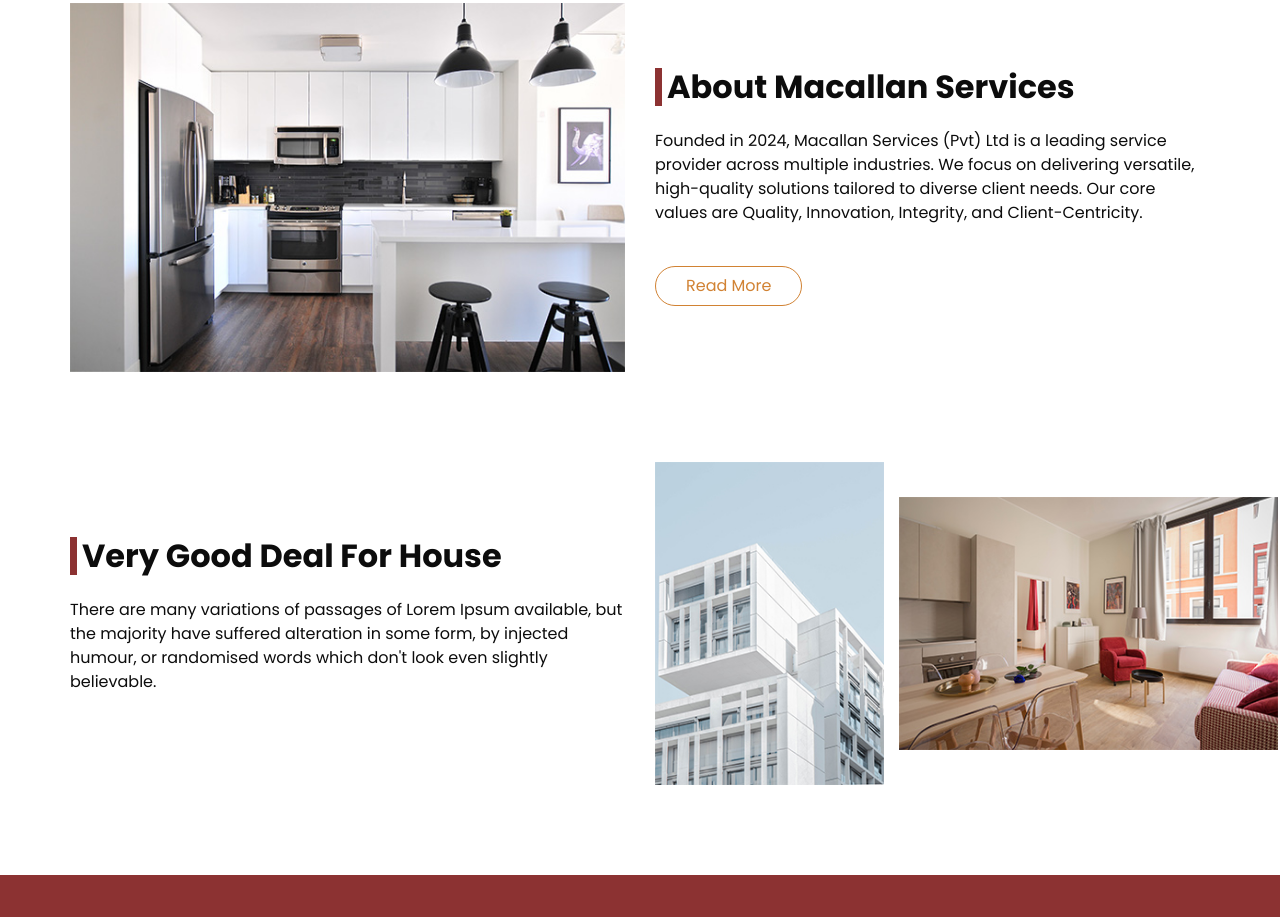
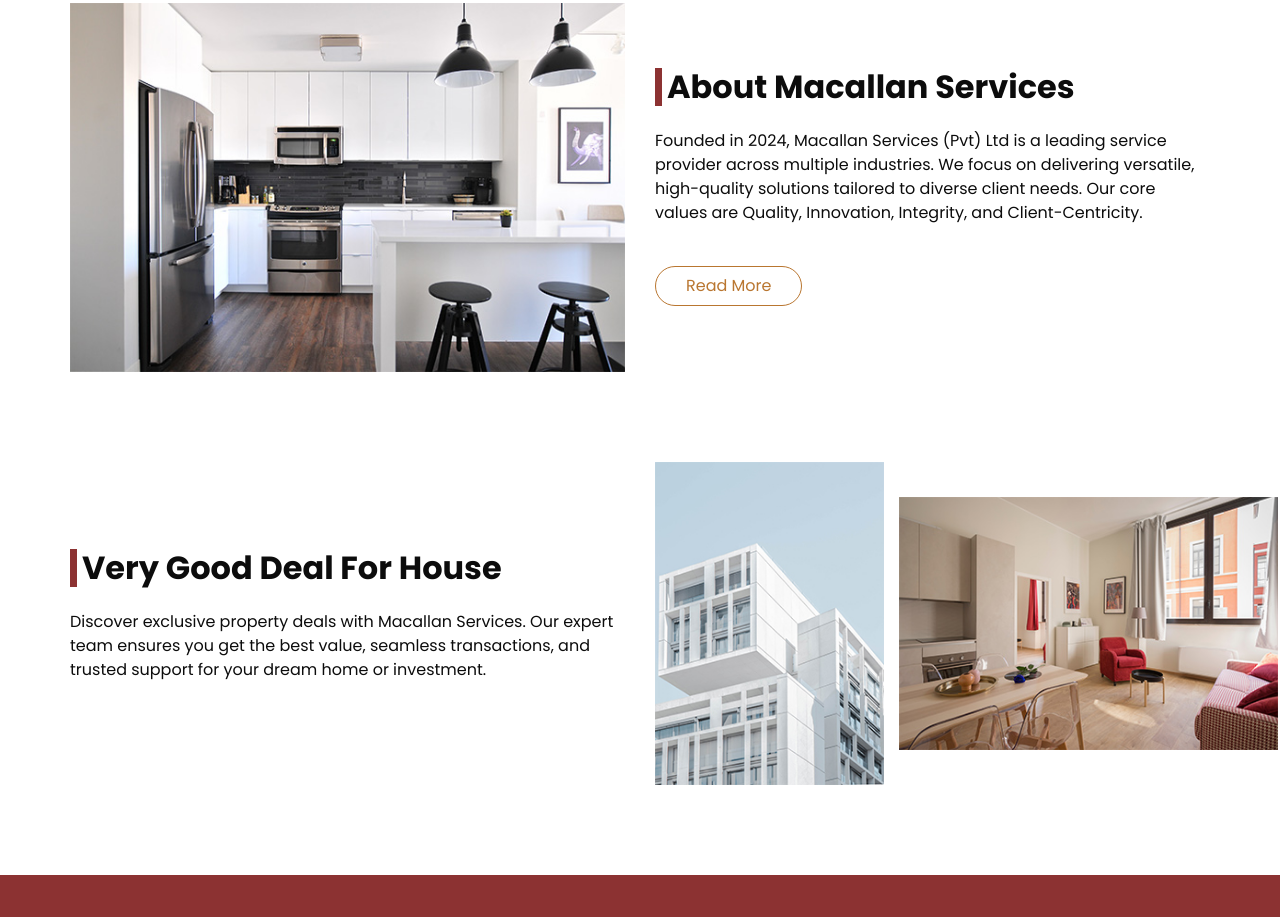
Before and after one commit to HamidAlvi768/real-state, a plain HTML site: page index.html in a window 1280 px wide. Shown: the part 1046-1963 px from the top of the page. Drawn offline with Linux system fonts and the light colour scheme; a script that the page names is missing.

Commit message:
Update index.html title and content to reflect Macallan Services, and modify primary color in style.css for branding consistency.

```diff
--- a/css/style.css
+++ b/css/style.css
@@ -1,7 +1,7 @@
 
 /*Red*/
 :root{
-  --primary1: #D18233;
+  --primary1: #B97630;
   --primary2: #8C3232 ;
 }
 /*Blue*/
--- a/index.html
+++ b/index.html
@@ -12,7 +12,7 @@
   <meta name="description" content="" />
   <meta name="author" content="" />
 
-  <title>Teaser</title>
+  <title>Macallan Services</title>
 
   <!-- bootstrap core css -->
   <link rel="stylesheet" type="text/css" href="css/bootstrap.css" />
@@ -141,9 +141,7 @@
               </h2>
             </div>
             <p>
-              There are many variations of passages of Lorem Ipsum available, but the majority have suffered alteration
-              in
-              some form, by injected humour, or randomised words which don't look even slightly believable.
+              Discover exclusive property deals with Macallan Services. Our expert team ensures you get the best value, seamless transactions, and trusted support for your dream home or investment.
             </p>
           </div>
         </div>
@@ -263,9 +261,7 @@
                     <hr>
                   </h5>
                   <p>
-                    There are many variations of passages of Lorem Ipsum available, but the majority have suffered
-                    alteration
-                    in some form, by injected humour, or randomised words which don't look even slightly believable.
+                    Macallan Services made our home buying experience smooth and stress-free. Their professionalism, transparency, and dedication truly set them apart in the industry.
                   </p>
                 </div>
               </div>
@@ -281,9 +277,7 @@
                     <hr>
                   </h5>
                   <p>
-                    There are many variations of passages of Lorem Ipsum available, but the majority have suffered
-                    alteration
-                    in some form, by injected humour, or randomised words which don't look even slightly believable.
+                    We trusted Macallan Services for our real estate needs and were impressed by their commitment and expertise. Highly recommended for anyone seeking reliable property solutions.
                   </p>
                 </div>
               </div>
@@ -299,9 +293,7 @@
                     <hr>
                   </h5>
                   <p>
-                    There are many variations of passages of Lorem Ipsum available, but the majority have suffered
-                    alteration
-                    in some form, by injected humour, or randomised words which don't look even slightly believable.
+                    From start to finish, Macallan Services exceeded our expectations. Their knowledgeable team guided us every step of the way, making the process easy and rewarding.
                   </p>
                 </div>
               </div>
```
